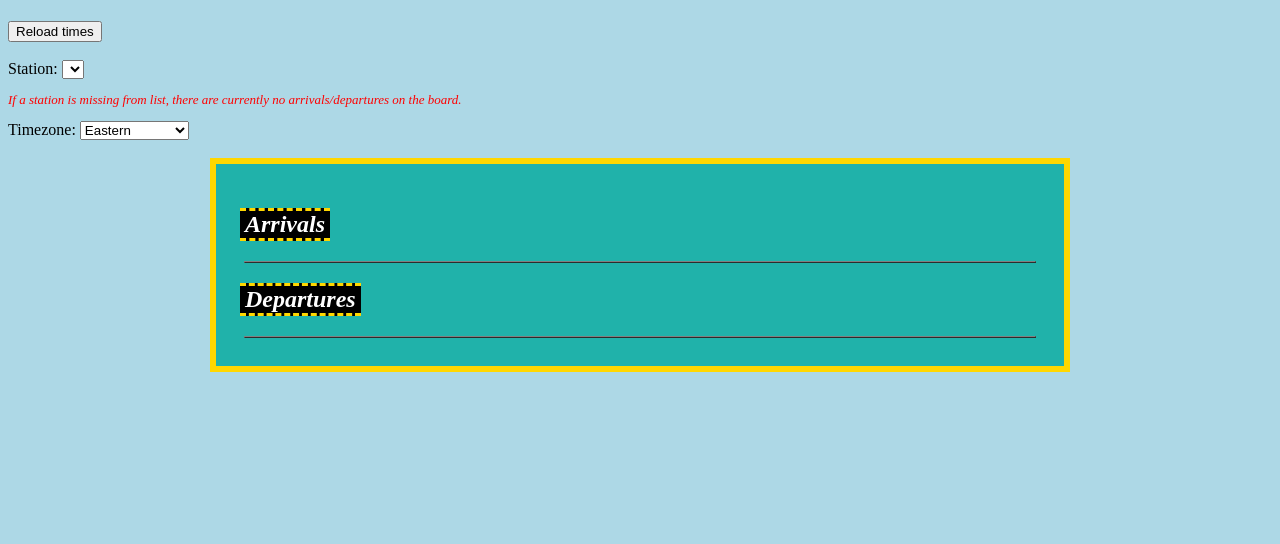
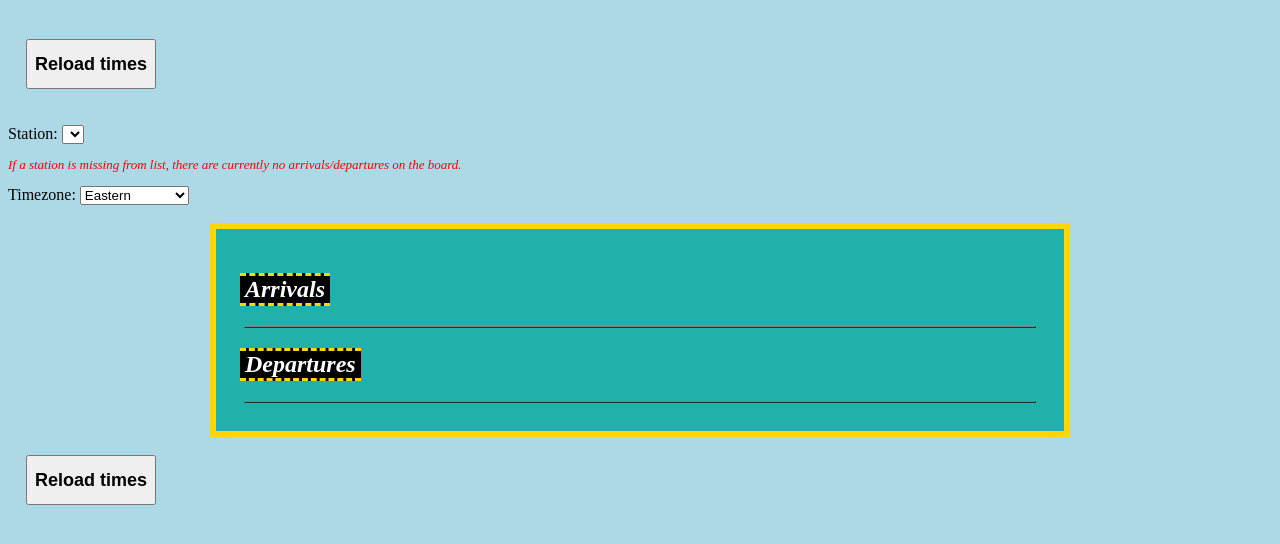
Before and after one commit to JmaJeremy/viastations, a PHP site: page /board.html in a window 1280 px wide. Shown: the top 544 px of the page. Run offline with PHP 8.4, Linux system fonts and the light colour scheme; data that the repository does not hold is empty.

Commit message:
adjust reload button + add missing data warning

```diff
--- a/board.html
+++ b/board.html
@@ -8,7 +8,7 @@
 <body>
 
 	<h1 id="stationTitle"></h1>
-	<button type="button" onclick="loadDoc()">Reload times</button>
+	<button type="button" class="reload" onclick="loadDoc()">Reload times</button>
 	<br /><br />
 	<span>Station:</span>
 	<select id="stationList">
@@ -33,6 +33,8 @@
 
 	</div>
 
+	<button type="button" class="reload" onclick="loadDoc()">Reload times</button>
+
 	<script>
 	var url = "stations.php";
 	function loadDoc() {
@@ -52,7 +54,14 @@
 	  var xmlDoc = xml.responseXML;
 	  var table="<tr><th>No.</th><th>Origin</th><th>Scheduled arrival</th><th>Estimated arrival</th><th>Actual arrival</th></tr>";
   	  var depTable = "<tr><th>No.</th><th>Destination</th><th>Scheduled departure</th><th>Estimated departure</th><th>Actual departure</th></tr>";
-	  var x = xmlDoc.getElementsByTagName("ServiceData");
+	  if(xmlDoc.getElementsByTagName("ServiceData") == null || typeof(xmlDoc.getElementsByTagName("ServiceData") === "undefined")) {
+		  var x = xmlDoc.getElementsByTagName("ServiceData");
+	  } else {
+		  //loadDoc();
+		  alert("Problem loading data from source.");
+		  loadDoc();
+		  return 1;
+	  }
 	  var timezone = document.getElementById("timezone").value;
 	  var options = { year: 'numeric', month: '2-digit', day: '2-digit', hour: '2-digit', minute: '2-digit', timeZone: timezone, hour12: false };
 	  if(document.getElementById("stationList").value.length > 0) {
--- a/styles.css
+++ b/styles.css
@@ -52,3 +52,11 @@ h2 {
     border-bottom: 3px dashed gold;
     padding: 0 5px;
 }
+
+button.reload {
+    margin: 1em;
+    width: 130px;
+    height: 50px;
+    font-weight: bold;
+    font-size: large;
+}
```
